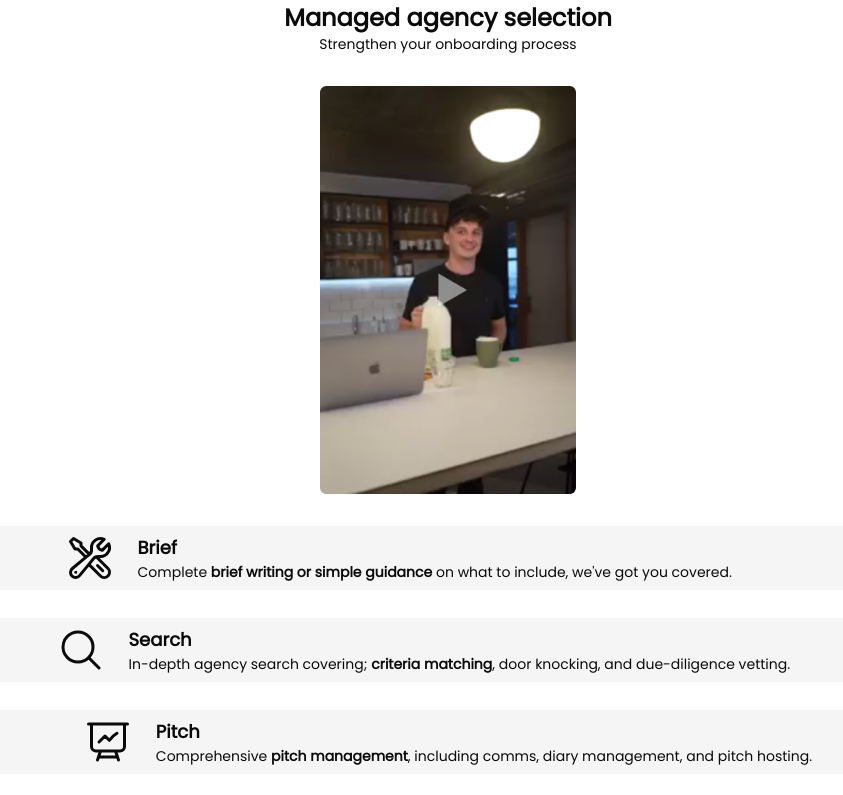
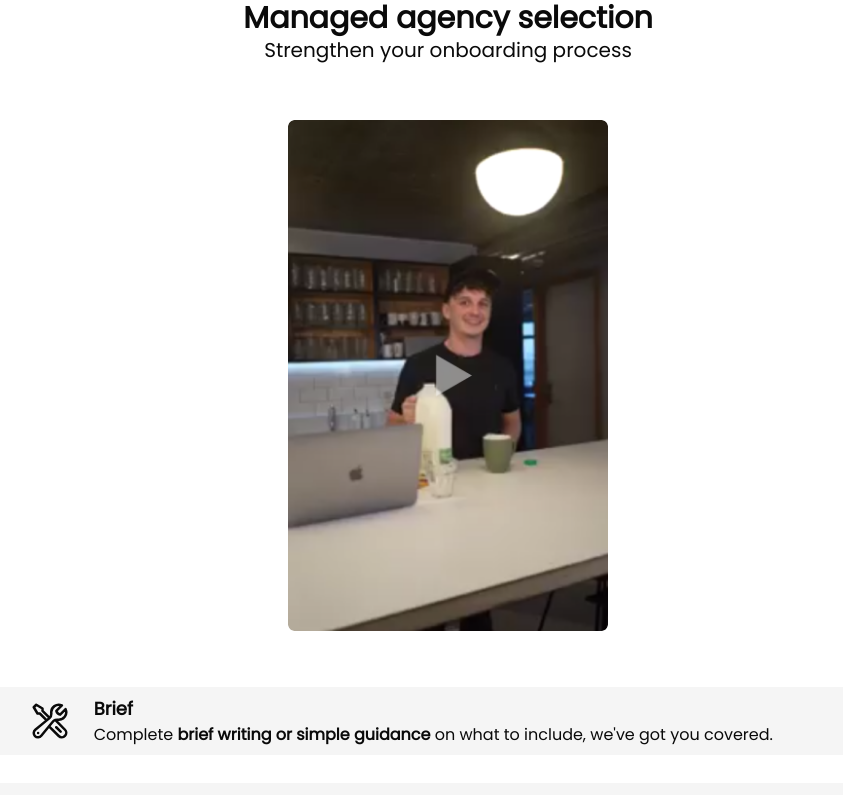
Before and after one commit to radromanov/nextjs-test, a Next.js app: page / in a window 1280 px wide. Shown: the top 795 px of the page, without its empty margins (192-1035 px from the left). Built offline with nearby package versions, Linux system fonts and the light colour scheme.

Commit message:
Add text-md; Mobile design in finishing stages

```diff
--- a/components/Cards/CardText.tsx
+++ b/components/Cards/CardText.tsx
@@ -12,7 +12,7 @@ interface Props
 export const CardText = ({ children, className, ...props }: Props) => {
   return (
     <Typography
-      className={cn("text-[10px] xs:text-xs sm:text-sm md:text-md", className)}
+      className={cn("text-[10px] xs:text-xs sm:text-md", className)}
       {...props}
     >
       {children}
--- a/components/Icons/Icon.tsx
+++ b/components/Icons/Icon.tsx
@@ -14,7 +14,7 @@ export const Icon = ({ children, className, ...props }: Props) => {
       strokeWidth={1.5}
       stroke="currentColor"
       className={cn(
-        "min-w-9 min-h-9 size-2/12 sm:max-w-12 sm:max-h-12",
+        "min-w-9 min-h-9 size-2/12 xs:max-w-10 xs:max-h-10",
         className
       )}
       {...props}
--- a/components/Typography/Header.tsx
+++ b/components/Typography/Header.tsx
@@ -10,7 +10,10 @@ interface Props
 
 export const Header = ({ children, className, ...props }: Props) => {
   return (
-    <h1 className={cn("text-xl xs:text-2xl font-bold", className)} {...props}>
+    <h1
+      className={cn("text-xl xs:text-2xl sm:text-3xl font-bold", className)}
+      {...props}
+    >
       <span>{children}</span>
     </h1>
   );
--- a/components/Typography/Subheader.tsx
+++ b/components/Typography/Subheader.tsx
@@ -10,7 +10,7 @@ interface Props
 
 export const Subheader = ({ children, className, ...props }: Props) => {
   return (
-    <h3 className={cn("text-sm", className)} {...props}>
+    <h3 className={cn("text-sm sm:text-xl", className)} {...props}>
       <span>{children}</span>
     </h3>
   );
--- a/components/Videos/HeroVideo.tsx
+++ b/components/Videos/HeroVideo.tsx
@@ -12,7 +12,7 @@ export const HeroVideo = () => {
         style={{
           objectFit: "cover",
         }}
-        className="rounded-md w-[192px] min-[414px]:w-[256px]"
+        className="rounded-md w-[192px] xs:w-[256px] sm:w-[288px] md:w-[320px]"
       />
     </div>
   );
--- a/sections/Hero/Hero.tsx
+++ b/sections/Hero/Hero.tsx
@@ -4,7 +4,7 @@ import { HeroVideo } from "@/components/Videos";
 
 export const Hero = () => {
   return (
-    <div className="relative flex flex-col items-center justify-center min-h-screen">
+    <div className="relative flex flex-col items-center justify-center min-h-screen md:gap-6 md:container">
       <div className="flex flex-col items-center justify-center">
         <Header>Managed agency selection</Header>
         <Subheader>Strengthen your onboarding process</Subheader>
--- a/tailwind.config.ts
+++ b/tailwind.config.ts
@@ -14,6 +14,8 @@ const config = {
   theme: {
     screens: {
       xs: "412px",
+      // => @media (min-width: 412px) { ... }
+
       sm: "640px",
       // => @media (min-width: 640px) { ... }
 
@@ -37,6 +39,9 @@ const config = {
       },
     },
     extend: {
+      fontSize: {
+        md: ["16px", "24px"],
+      },
       fontFamily: {
         sans: ["var(--font-sans)", ...fontFamily.sans],
       },
```
